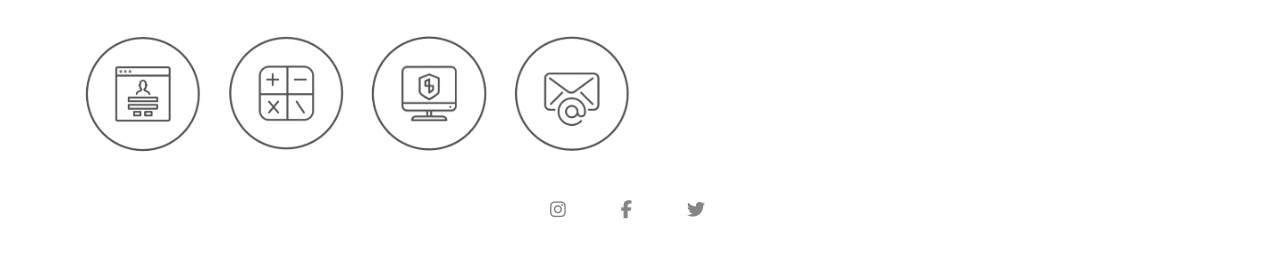
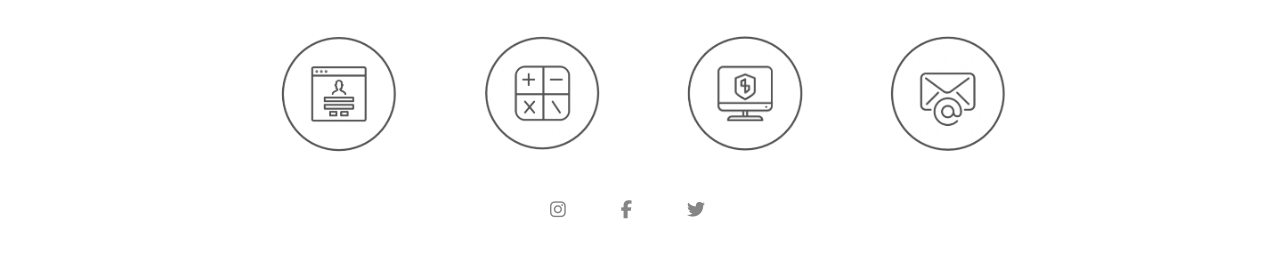
Before and after one commit to rturk1/rachelmariaturk.com, a plain HTML site: page index.html in a window 1280 px wide. Shown: the part 522-780 px from the top of the page. Drawn offline with nearby package versions, Linux system fonts and the light colour scheme.

Commit message:
Position icons

```diff
--- a/css/main.css
+++ b/css/main.css
@@ -1,6 +1,5 @@
 .navbar {
     background-color:rgba(255,255,255,0.55)!important;
-
 }
 
 .jumbotron {
@@ -13,7 +12,6 @@
     background-size: cover;
     text-align: center;
     padding-top: 40px;
-
 }
 
 .jumbotron h6{
@@ -31,11 +29,19 @@
     letter-spacing: 1px;
 }
 
-img{
+.container{
+    text-align: center;
+}
+
+.container img{
     height:130px;
     text-align: center;
     margin-left: auto;
     margin-right: auto;
+}
+
+.container #aboutme, #school, #work{
+    padding-right: 60px;
 }
 
 footer .container{
--- a/index.html
+++ b/index.html
@@ -9,15 +9,15 @@
     <title>Rachel Turk</title>
     </head>
 
-		<body>
+    <body>
     <!--Nav Bar-->
   	<nav class="navbar navbar-default navbar-fixed-top">
     <div class="container">
       <div class="navbar-header">
         <button type="button" class="navbar-toggle" data-toggle="collapse" data-target="#myNavbar">
-        <span class="icon-bar"></span>
-        <span class="icon-bar"></span>
-        <span class="icon-bar"></span>
+          <span class="icon-bar"></span>
+          <span class="icon-bar"></span>
+          <span class="icon-bar"></span>
       	</button>
         <a class="navbar-brand" href="#" id="logo"></a>
       </div>
@@ -39,10 +39,10 @@
     </div>
 
     <div class="container">
-      <img src="aboutme.png"/>
-        <img src="school.png" />
-        <img src="work.png" />
-        <img src="contact.png" />
+      <img id="aboutme" src="aboutme.png"/>
+      <img id="school" src="school.png"/>
+      <img id="work" src="work.png"/>
+      <img id="contact" src="contact.png"/>
     </div>
 
     <!--Social Media Footer-->
```
